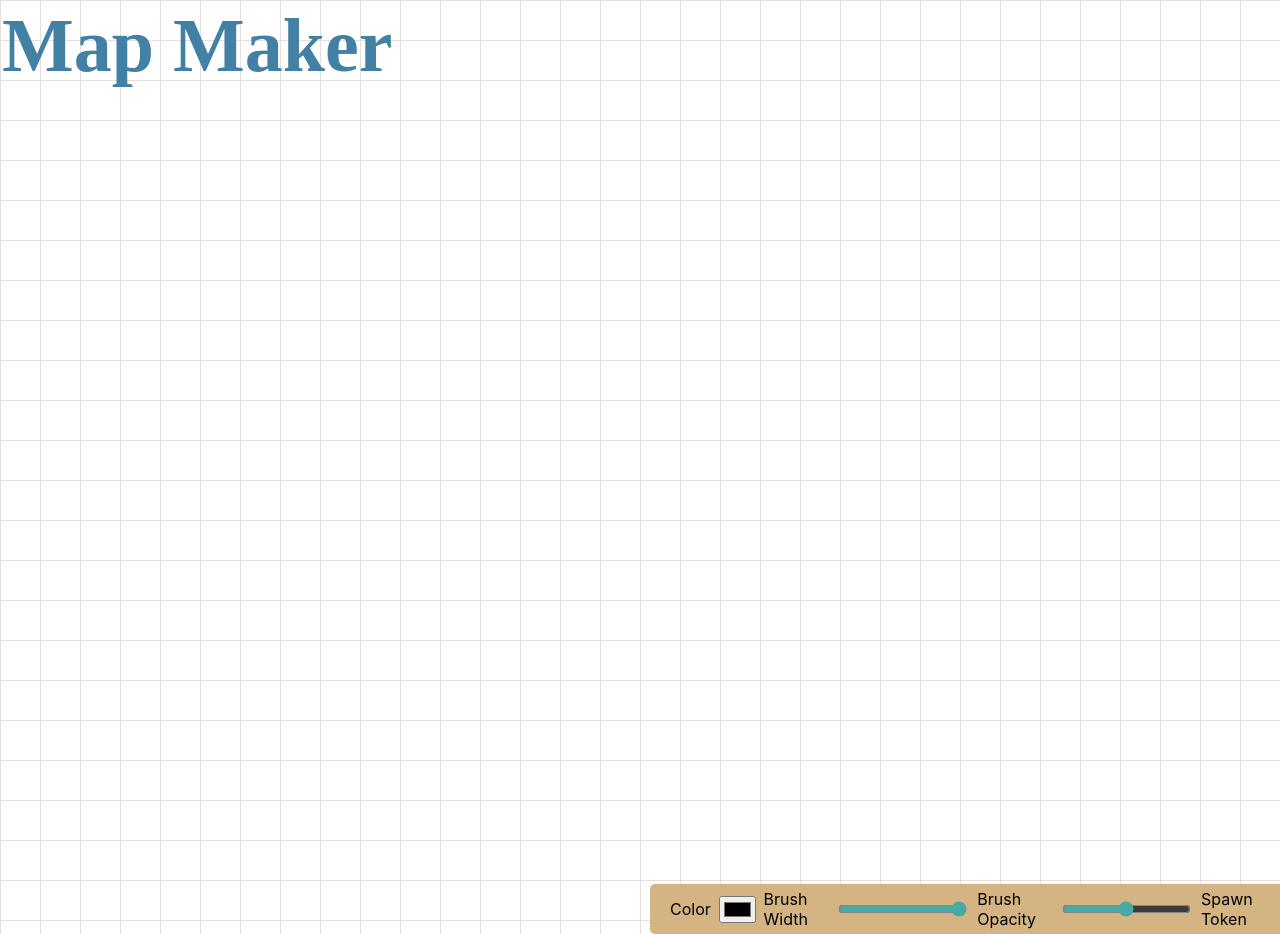
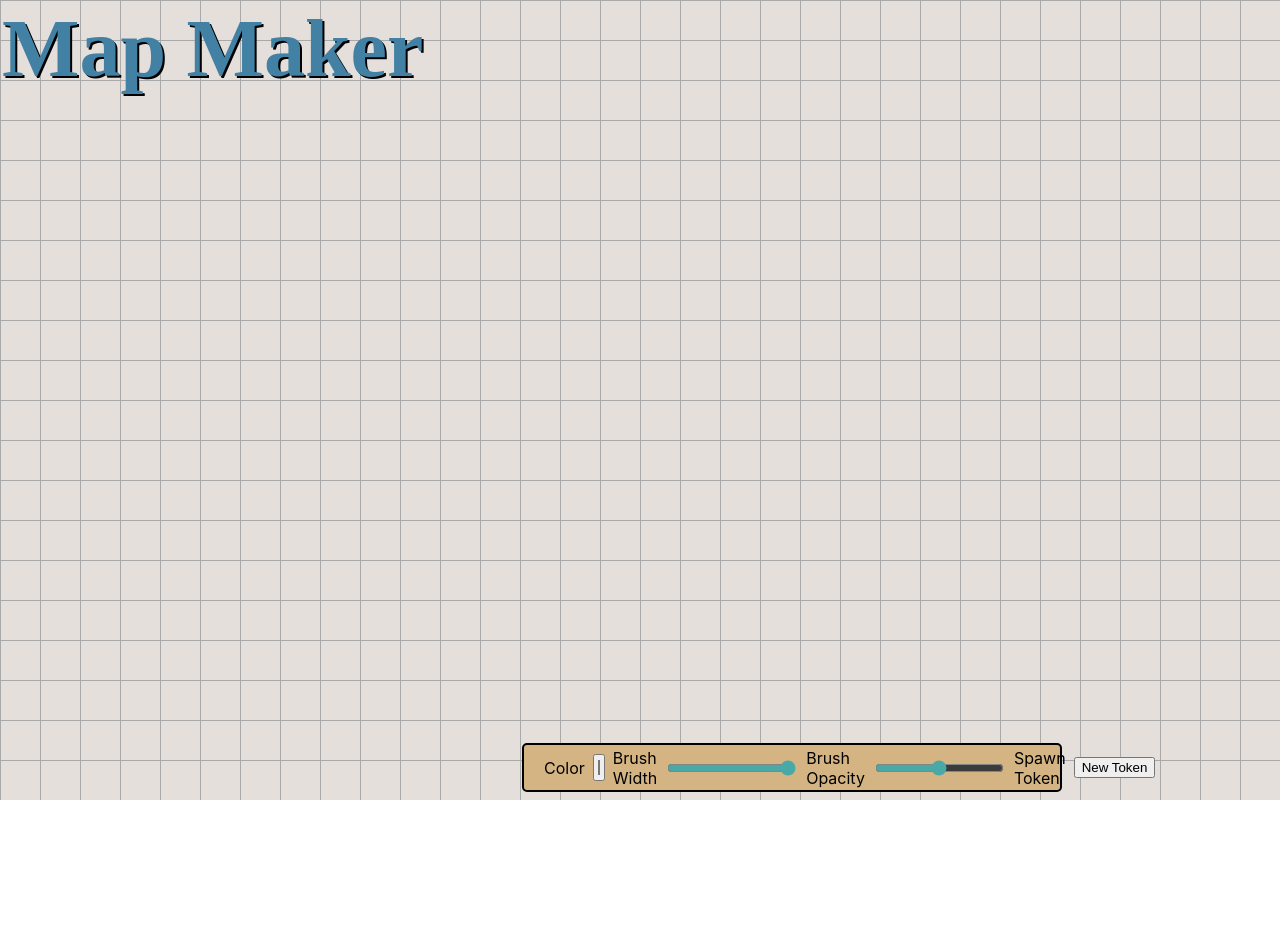
Before and after one commit to GeorgeKimKuen/CS446_MapMaker, a React (Create React App) app: page / in a window 1280 px wide. Shown: the top 934 px of the page. Built offline with nearby package versions, Linux system fonts and the light colour scheme.

Commit message:
Border styles

```diff
--- a/src/App.css
+++ b/src/App.css
@@ -10,19 +10,21 @@ $font-color: #fff;
 }
 
 #content{
-    background-image: linear-gradient(to right, #E4DFDA 1px, transparent 1px), linear-gradient(to bottom, #E4DFDA 1px, transparent 1px);
-    height: 100%;
+    background-image: linear-gradient(to right, darkgrey 1px, transparent 1px), linear-gradient(to bottom, darkgrey 1px, transparent 1px);
+    height: 100vh;
     background-size: 40px 40px;
+    background-color: #E4DFDA;
 }
 
 h1 {
     font-family: 'Luminari', cursive;
-    font-size: 76px;
+    font-size: 82px;
     color: #4281A4;
     float: left;
     margin-left: 2px;
     margin-top: 2px;
     position: absolute;
+    text-shadow: 2px 2px black;
 }
 
 .draw-area {
@@ -33,8 +35,8 @@ h1 {
 }
 
 .Menu {
-    width: 700px;
-    height: 50px;
+    width: 40%;
+    height: 45px;
     display: flex;
     padding-left: 12px;
     padding-right: 12px;
@@ -42,11 +44,12 @@ h1 {
     border-radius: 5px;
     align-items: center;
     background-color: #D4B483;
-    margin: auto;
+    margin-bottom: 8px;
     margin-top: 10px;
     position: absolute;
-    left: 650px;
+    left: 522px;
     bottom: 0px;
+    border: 2px solid black;
 }
 
 label {
```
